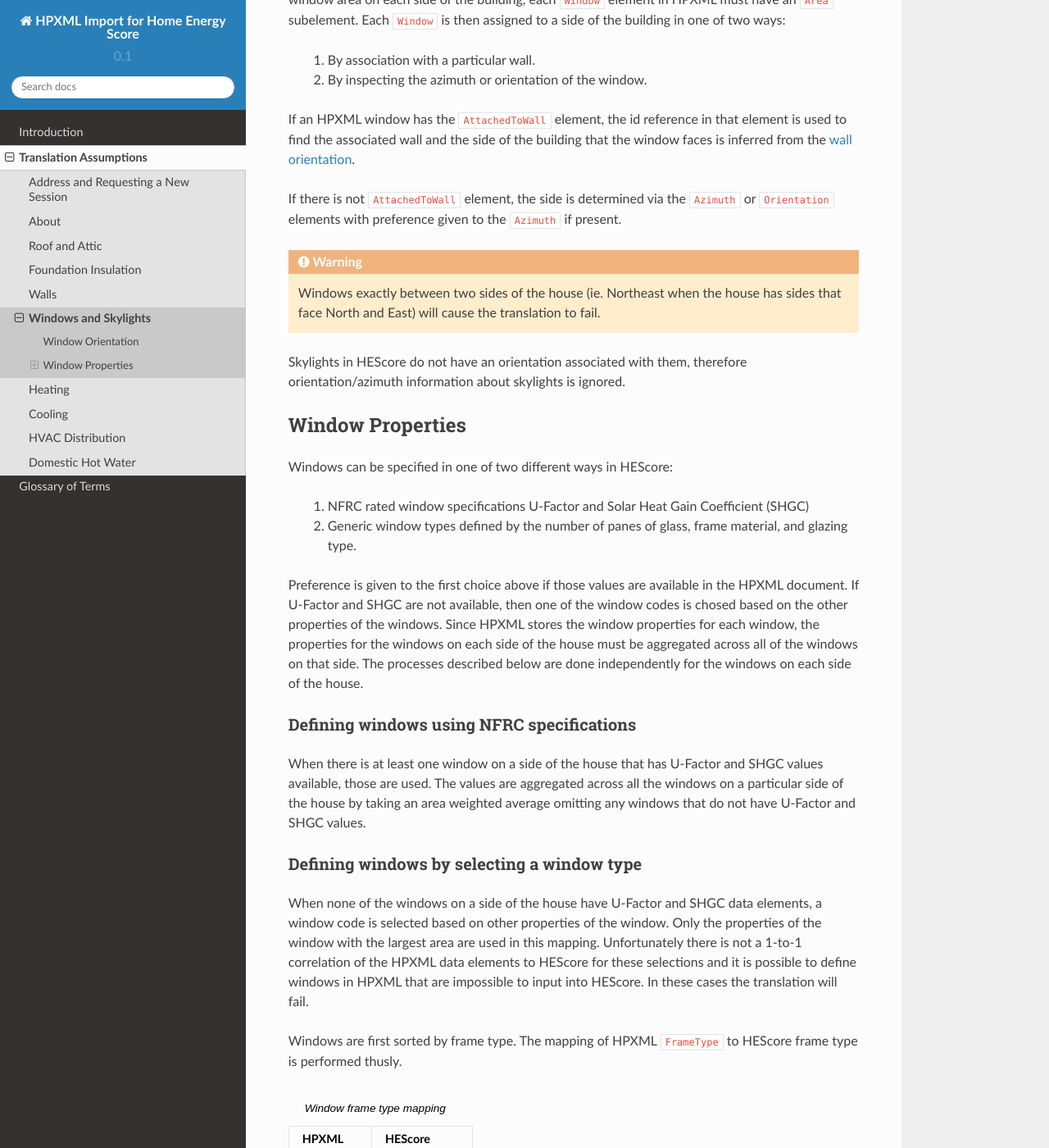
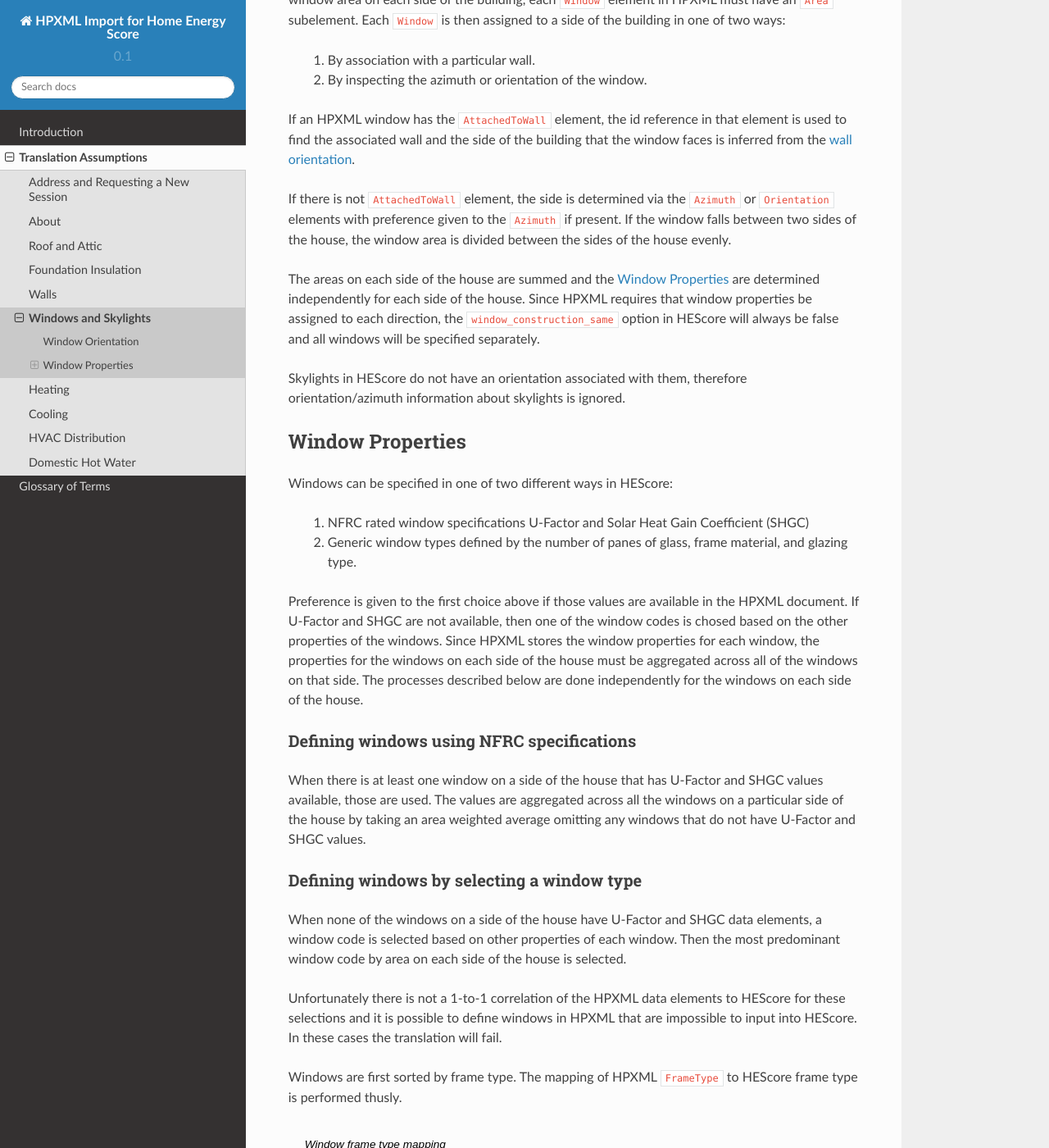
Before and after one commit to NREL/hescore-hpxml, a Sphinx documentation site: the page built from docs/source/translation/zone_window.rst, in a window 1280 px wide and 1400 px high, scrolled down 648 px. Shown: the whole window at 82% size. Built offline with Sphinx 7.4.7 and the Read the Docs theme 2.0.0, drawn with Linux system fonts in a browser that asks for light colours; formulas are drawn with MathJax 3.

Commit message:
Updating window documentation. #3

```diff
--- a/docs/source/translation/zone_window.rst
+++ b/docs/source/translation/zone_window.rst
@@ -20,15 +20,19 @@
 
 If there is not ``AttachedToWall`` element, the side is determined via the
 ``Azimuth`` or ``Orientation`` elements with preference given to the
-``Azimuth`` if present.
+``Azimuth`` if present. If the window falls between two sides of the house, the
+window area is divided between the sides of the house evenly.
 
-.. warning::
-
-   Windows exactly between two sides of the house (ie. Northeast when the house
-   has sides that face North and East) will cause the translation to fail.
+The areas on each side of the house are summed and the :ref:`window-prop` are
+determined independently for each side of the house. Since HPXML requires that
+window properties be assigned to each direction, the
+``window_construction_same`` option in HEScore will always be false and all
+windows will be specified separately.
 
 Skylights in HEScore do not have an orientation associated with them, therefore
 orientation/azimuth information about skylights is ignored.
+
+.. _window-prop:
 
 Window Properties
 *****************
@@ -60,9 +64,11 @@
 ===========================================
 
 When none of the windows on a side of the house have U-Factor and SHGC data
-elements, a window code is selected based on other properties of the window.
-Only the properties of the window with the largest area are used in this
-mapping. Unfortunately there is not a 1-to-1 correlation of the HPXML data
+elements, a window code is selected based on other properties of each window.
+Then the most predominant window code by area on each side of the house is
+selected.
+
+Unfortunately there is not a 1-to-1 correlation of the HPXML data
 elements to HEScore for these selections and it is possible to define windows
 in HPXML that are impossible to input into HEScore. In these cases the
 translation will fail.
```
